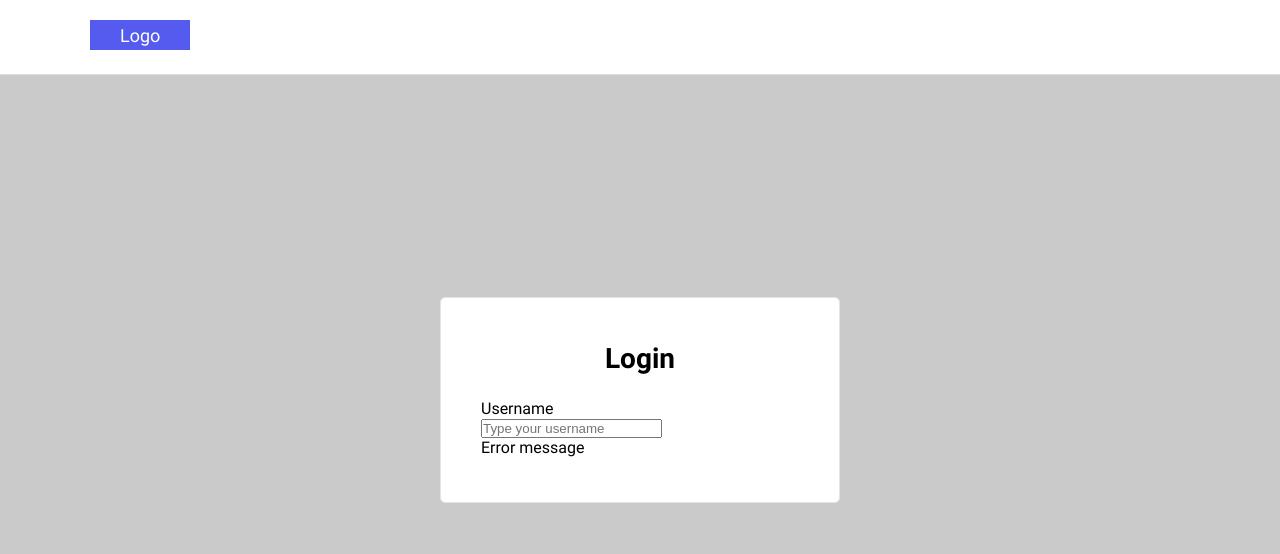
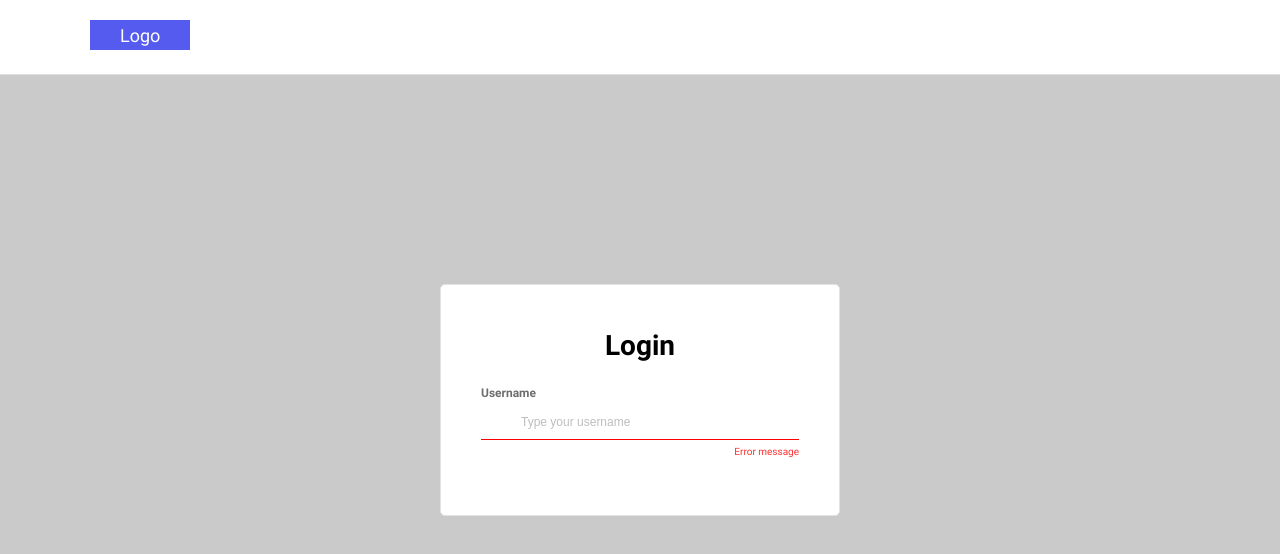
Before and after one commit to shock-dev/self-blog, a Next.js app: page /login in a window 1280 px wide. Shown: the top 554 px of the page. Built offline with nearby package versions, Linux system fonts and the light colour scheme.

Commit message:
more template in auth field component

```diff
--- a/components/AuthField/index.tsx
+++ b/components/AuthField/index.tsx
@@ -1,4 +1,4 @@
-import React from 'react';
+import React, { useState } from 'react';
 import cn from 'classnames';
 import styles from './AuthField.module.scss';
 
@@ -8,6 +8,7 @@ interface AuthFieldProps {
   type?: string
   error: boolean
   message: string
+  icon: string
 }
 
 export default function AuthField({
@@ -15,22 +16,45 @@ export default function AuthField({
   placeholder,
   type = 'text',
   error,
-  message
+  message,
+  icon
 }: AuthFieldProps) {
+  const [inputType, setInputType] = useState(type);
+
+  const onEyeHandler = () => {
+    const nextType = type === inputType ? 'text' : 'password';
+    setInputType(nextType);
+  };
+
   return (
-    <div className={cn(styles.field, { error })}>
+    <div className={styles.wrapper}>
       <label>
-        <p className={styles.field__title}>
+        <p className={styles.title}>
           {title}
         </p>
-        <input
-          className={styles.field__input}
-          type={type}
-          placeholder={placeholder}
-        />
+        <div className={styles.input_wrapper}>
+          <svg className={cn(styles.svg, { [styles.svg_error]: error })}>
+            <use href={`images/[form].svg#${icon}`} />
+          </svg>
+          <input
+            className={cn(styles.input, { [styles.input_error]: error })}
+            type={inputType}
+            placeholder={placeholder}
+          />
+          {type === 'password' && (
+            <button
+              className={styles.eye_btn}
+              onClick={onEyeHandler}
+            >
+              <svg className={styles.eye_svg}>
+                <use href="images/[form].svg#eye" />
+              </svg>
+            </button>
+          )}
+        </div>
       </label>
       {error && (
-        <p className={styles.field__error}>
+        <p className={styles.message}>
           {message}
         </p>
       )}
```
